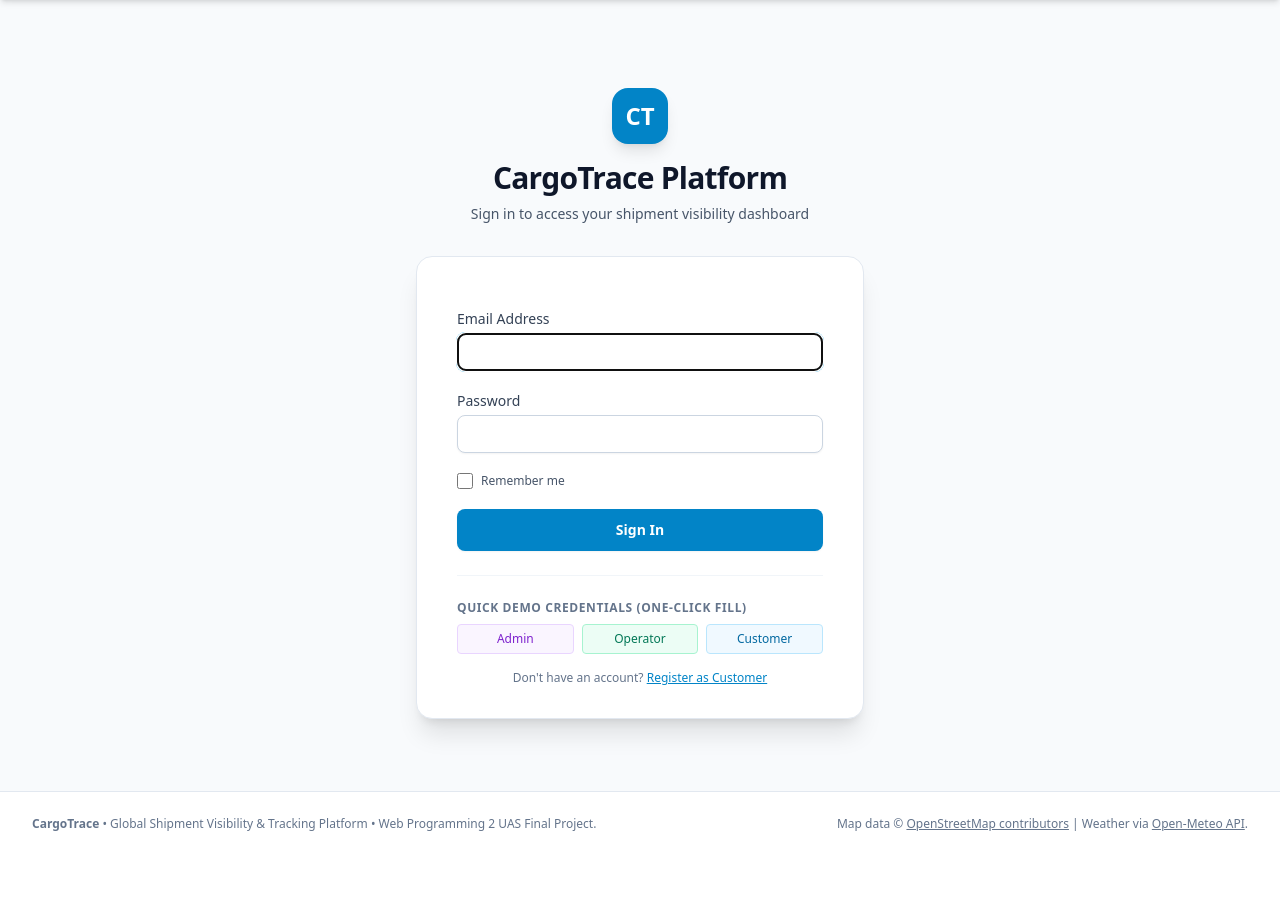
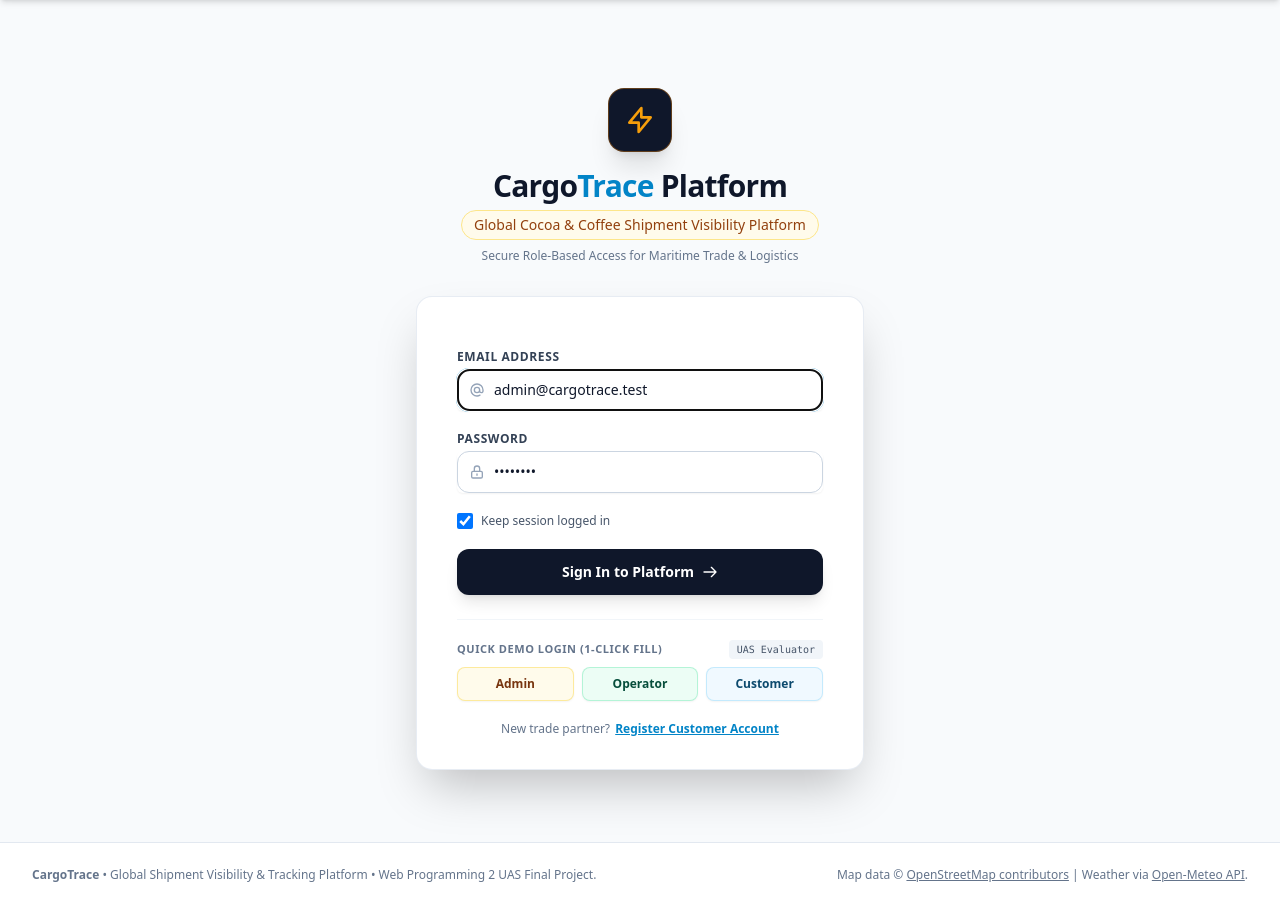
Before and after one commit to nurulaini23ag-cyber/CargoTrace, a Laravel app: page /login in a window 1280 px wide. Shown: the part 64-971 px from the top of the page. Before the commit the page ends 895 px from the top, so only its background shows below. Run offline with Laravel 12, Linux system fonts and the light colour scheme; parts of the project's set-up code (start-up, migrations or seed data) failed here and were passed over; some libraries are stand-ins or nearby versions.

Commit message:
feat(auth): implement Tahap 3 authentication UI and role-based access control tests

```diff
--- a/resources/views/auth/login.blade.php
+++ b/resources/views/auth/login.blade.php
@@ -1,85 +1,135 @@
 @extends('layouts.app')
 
-@section('title', 'Sign In - CargoTrace')
+@section('title', 'Sign In - CargoTrace Global Cocoa & Coffee Visibility')
 
 @section('content')
-<div class="min-h-[70vh] flex flex-col justify-center py-12 sm:px-6 lg:px-8">
+<div class="min-h-[75vh] flex flex-col justify-center py-12 sm:px-6 lg:px-8">
     <div class="sm:mx-auto sm:w-full sm:max-w-md text-center">
-        <div class="inline-flex items-center justify-center w-14 h-14 rounded-2xl bg-sky-600 text-white font-black text-2xl shadow-lg mb-4">
-            CT
+        <!-- Brand Badge -->
+        <div class="inline-flex items-center justify-center w-16 h-16 rounded-2xl bg-slate-900 border border-amber-600/40 text-amber-500 shadow-xl mb-4">
+            <svg class="w-8 h-8" fill="none" stroke="currentColor" viewBox="0 0 24 24">
+                <path stroke-linecap="round" stroke-linejoin="round" stroke-width="2" d="M13 10V3L4 14h7v7l9-11h-7z"/>
+            </svg>
         </div>
-        <h2 class="text-3xl font-extrabold text-slate-900 tracking-tight">CargoTrace Platform</h2>
-        <p class="mt-2 text-sm text-slate-600">
-            Sign in to access your shipment visibility dashboard
+        <div class="sr-only">CargoTrace Platform</div>
+        <h1 class="text-3xl font-extrabold text-slate-900 tracking-tight">Cargo<span class="text-sky-600">Trace</span> Platform</h1>
+        <p class="mt-1.5 text-sm font-medium text-amber-800 bg-amber-50 inline-block px-3 py-1 rounded-full border border-amber-200">
+            Global Cocoa & Coffee Shipment Visibility Platform
+        </p>
+        <p class="mt-2 text-xs text-slate-500">
+            Secure Role-Based Access for Maritime Trade & Logistics
         </p>
     </div>
 
     <div class="mt-8 sm:mx-auto sm:w-full sm:max-w-md">
-        <div class="bg-white py-8 px-6 shadow-xl rounded-2xl sm:px-10 border border-slate-200">
+        <div class="bg-white py-8 px-6 shadow-2xl rounded-2xl sm:px-10 border border-slate-200/80">
+
+            @if(session('error'))
+                <div class="mb-5 p-3.5 rounded-xl bg-red-50 border border-red-200 text-red-700 text-sm flex items-center space-x-2">
+                    <svg class="w-5 h-5 flex-shrink-0" fill="currentColor" viewBox="0 0 20 20">
+                        <path fill-rule="evenodd" d="M10 18a8 8 0 100-16 8 8 0 000 16zM8.707 7.293a1 1 0 00-1.414 1.414L8.586 10l-1.293 1.293a1 1 0 101.414 1.414L10 11.414l1.293 1.293a1 1 0 001.414-1.414L11.414 10l1.293-1.293a1 1 0 00-1.414-1.414L10 8.586 8.707 7.293z" clip-rule="evenodd"/>
+                    </svg>
+                    <span>{{ session('error') }}</span>
+                </div>
+            @endif
+
+            @if(session('info'))
+                <div class="mb-5 p-3.5 rounded-xl bg-sky-50 border border-sky-200 text-sky-800 text-sm flex items-center space-x-2">
+                    <svg class="w-5 h-5 flex-shrink-0" fill="currentColor" viewBox="0 0 20 20">
+                        <path fill-rule="evenodd" d="M18 10a8 8 0 11-16 0 8 8 0 0116 0zm-7-4a1 1 0 11-2 0 1 1 0 012 0zM9 9a1 1 0 000 2v3a1 1 0 001 1h1a1 1 0 100-2v-3a1 1 0 00-1-1H9z" clip-rule="evenodd"/>
+                    </svg>
+                    <span>{{ session('info') }}</span>
+                </div>
+            @endif
+
             <form action="{{ route('login.post') }}" method="POST" class="space-y-5">
                 @csrf
 
                 <div>
-                    <label for="email" class="block text-sm font-medium text-slate-700">Email Address</label>
-                    <input type="email" name="email" id="email" required autofocus value="{{ old('email') }}"
-                        class="mt-1 block w-full rounded-lg border border-slate-300 px-3 py-2 text-slate-900 shadow-sm focus:border-sky-500 focus:ring-1 focus:ring-sky-500 text-sm">
+                    <label for="email" class="block text-xs font-semibold text-slate-700 uppercase tracking-wider">Email Address</label>
+                    <div class="mt-1 relative rounded-md shadow-sm">
+                        <div class="absolute inset-y-0 left-0 pl-3 flex items-center pointer-events-none text-slate-400">
+                            <svg class="w-4 h-4" fill="none" stroke="currentColor" viewBox="0 0 24 24">
+                                <path stroke-linecap="round" stroke-linejoin="round" stroke-width="2" d="M16 12a4 4 0 10-8 0 4 4 0 008 0zm0 0v1.5a2.5 2.5 0 005 0V12a9 9 0 10-9 9m4.5-1.206a8.959 8.959 0 01-4.5 1.207" />
+                            </svg>
+                        </div>
+                        <input type="email" name="email" id="email" required autofocus value="{{ old('email', 'admin@cargotrace.test') }}"
+                            class="block w-full pl-9 pr-3 py-2.5 rounded-xl border border-slate-300 text-slate-900 placeholder-slate-400 focus:border-sky-600 focus:ring-1 focus:ring-sky-600 text-sm transition">
+                    </div>
+                    @error('email')
+                        <p class="mt-1 text-xs text-red-600 font-medium">{{ $message }}</p>
+                    @enderror
                 </div>
 
                 <div>
-                    <label for="password" class="block text-sm font-medium text-slate-700">Password</label>
-                    <input type="password" name="password" id="password" required
-                        class="mt-1 block w-full rounded-lg border border-slate-300 px-3 py-2 text-slate-900 shadow-sm focus:border-sky-500 focus:ring-1 focus:ring-sky-500 text-sm">
+                    <label for="password" class="block text-xs font-semibold text-slate-700 uppercase tracking-wider">Password</label>
+                    <div class="mt-1 relative rounded-md shadow-sm">
+                        <div class="absolute inset-y-0 left-0 pl-3 flex items-center pointer-events-none text-slate-400">
+                            <svg class="w-4 h-4" fill="none" stroke="currentColor" viewBox="0 0 24 24">
+                                <path stroke-linecap="round" stroke-linejoin="round" stroke-width="2" d="M12 15v2m-6 4h12a2 2 0 002-2v-6a2 2 0 00-2-2H6a2 2 0 00-2 2v6a2 2 0 002 2zm10-10V7a4 4 0 00-8 0v4h8z" />
+                            </svg>
+                        </div>
+                        <input type="password" name="password" id="password" required value="password"
+                            class="block w-full pl-9 pr-3 py-2.5 rounded-xl border border-slate-300 text-slate-900 placeholder-slate-400 focus:border-sky-600 focus:ring-1 focus:ring-sky-600 text-sm transition">
+                    </div>
+                    @error('password')
+                        <p class="mt-1 text-xs text-red-600 font-medium">{{ $message }}</p>
+                    @enderror
                 </div>
 
                 <div class="flex items-center justify-between">
                     <div class="flex items-center">
-                        <input id="remember" name="remember" type="checkbox"
+                        <input id="remember" name="remember" type="checkbox" checked
                             class="h-4 w-4 rounded border-slate-300 text-sky-600 focus:ring-sky-500">
-                        <label for="remember" class="ml-2 block text-xs text-slate-600">Remember me</label>
+                        <label for="remember" class="ml-2 block text-xs text-slate-600 font-medium">Keep session logged in</label>
                     </div>
                 </div>
 
                 <div>
                     <button type="submit"
-                        class="w-full flex justify-center py-2.5 px-4 border border-transparent rounded-lg shadow-sm text-sm font-semibold text-white bg-sky-600 hover:bg-sky-500 focus:outline-none focus:ring-2 focus:ring-offset-2 focus:ring-sky-500 transition">
-                        Sign In
+                        class="w-full flex justify-center items-center space-x-2 py-3 px-4 border border-transparent rounded-xl shadow-lg text-sm font-bold text-white bg-slate-900 hover:bg-slate-800 focus:outline-none focus:ring-2 focus:ring-offset-2 focus:ring-sky-600 transition">
+                        <span>Sign In to Platform</span>
+                        <svg class="w-4 h-4" fill="none" stroke="currentColor" viewBox="0 0 24 24">
+                            <path stroke-linecap="round" stroke-linejoin="round" stroke-width="2" d="M14 5l7 7m0 0l-7 7m7-7H3" />
+                        </svg>
                     </button>
                 </div>
             </form>
 
             <!-- Quick Demo Accounts (UAS Evaluation Helper) -->
-            <div class="mt-6 pt-6 border-t border-slate-100">
-                <div class="text-xs font-semibold text-slate-500 uppercase tracking-wider mb-2">
-                    Quick Demo Credentials (One-Click Fill)
+            <div class="mt-6 pt-5 border-t border-slate-100">
+                <div class="flex items-center justify-between mb-2">
+                    <span class="text-[11px] font-bold text-slate-500 uppercase tracking-wider">Quick Demo Login (1-Click Fill)</span>
+                    <span class="text-[10px] bg-slate-100 text-slate-600 px-2 py-0.5 rounded font-mono">UAS Evaluator</span>
                 </div>
                 <div class="grid grid-cols-3 gap-2">
                     <button type="button" onclick="fillCreds('admin@cargotrace.test', 'password')"
-                        class="text-xs py-1.5 px-2 rounded bg-purple-50 hover:bg-purple-100 text-purple-700 border border-purple-200 font-medium transition text-center">
+                        class="text-xs py-2 px-2.5 rounded-lg bg-amber-50 hover:bg-amber-100 text-amber-900 border border-amber-200/80 font-semibold transition text-center shadow-sm">
                         Admin
                     </button>
                     <button type="button" onclick="fillCreds('operator@cargotrace.test', 'password')"
-                        class="text-xs py-1.5 px-2 rounded bg-emerald-50 hover:bg-emerald-100 text-emerald-700 border border-emerald-200 font-medium transition text-center">
+                        class="text-xs py-2 px-2.5 rounded-lg bg-emerald-50 hover:bg-emerald-100 text-emerald-900 border border-emerald-200/80 font-semibold transition text-center shadow-sm">
                         Operator
                     </button>
                     <button type="button" onclick="fillCreds('customer@cargotrace.test', 'password')"
-                        class="text-xs py-1.5 px-2 rounded bg-sky-50 hover:bg-sky-100 text-sky-700 border border-sky-200 font-medium transition text-center">
+                        class="text-xs py-2 px-2.5 rounded-lg bg-sky-50 hover:bg-sky-100 text-sky-900 border border-sky-200/80 font-semibold transition text-center shadow-sm">
                         Customer
                     </button>
                 </div>
             </div>
 
-            <div class="mt-4 text-center text-xs text-slate-500">
-                Don't have an account?
-                <a href="{{ route('register') }}" class="font-medium text-sky-600 hover:text-sky-500 underline">Register as Customer</a>
+            <div class="mt-5 text-center text-xs text-slate-500">
+                New trade partner?
+                <a href="{{ route('register') }}" class="font-bold text-sky-600 hover:text-sky-500 underline ml-0.5">Register Customer Account</a>
             </div>
         </div>
     </div>
 </div>
 
 <script>
-    function fillCreds(email, password) {
-        document.getElementById('email').value = email;
-        document.getElementById('password').value = password;
-    }
+function fillCreds(email, password) {
+    document.getElementById('email').value = email;
+    document.getElementById('password').value = password;
+}
 </script>
 @endsection
```
